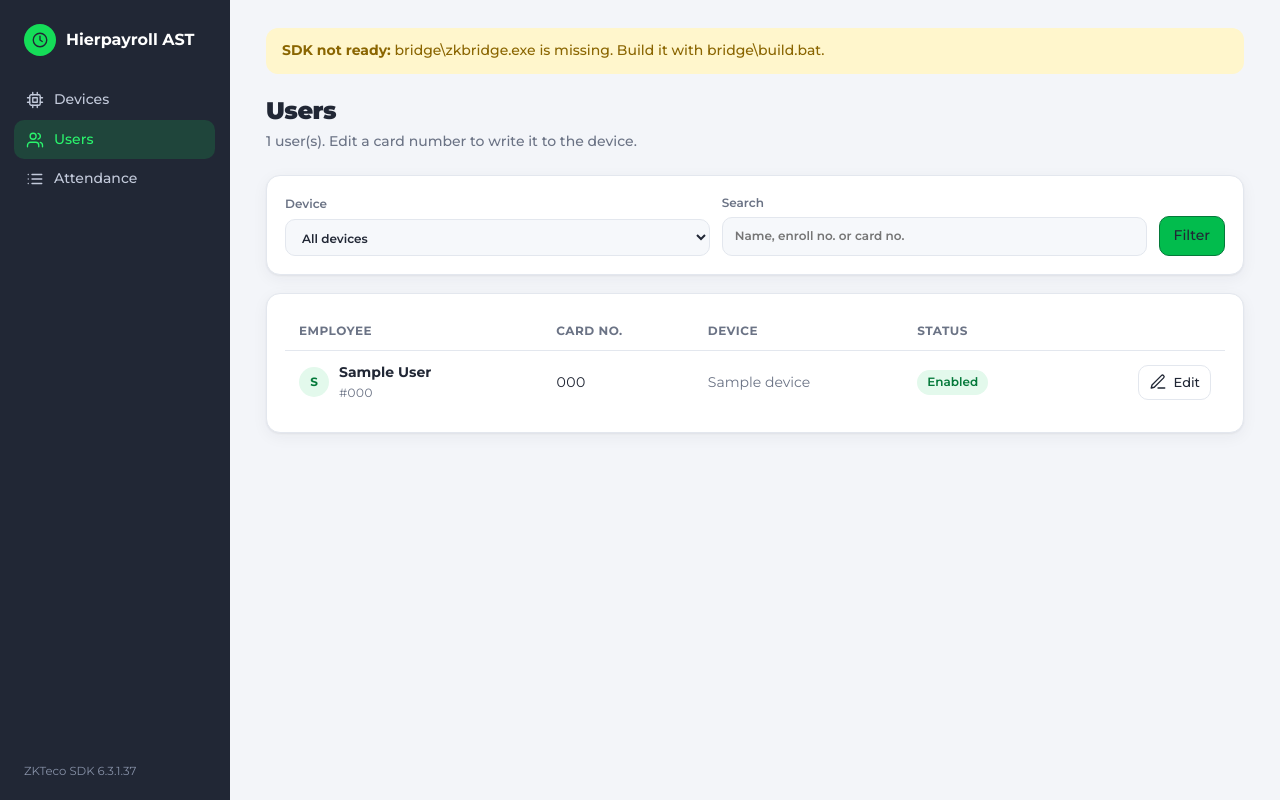
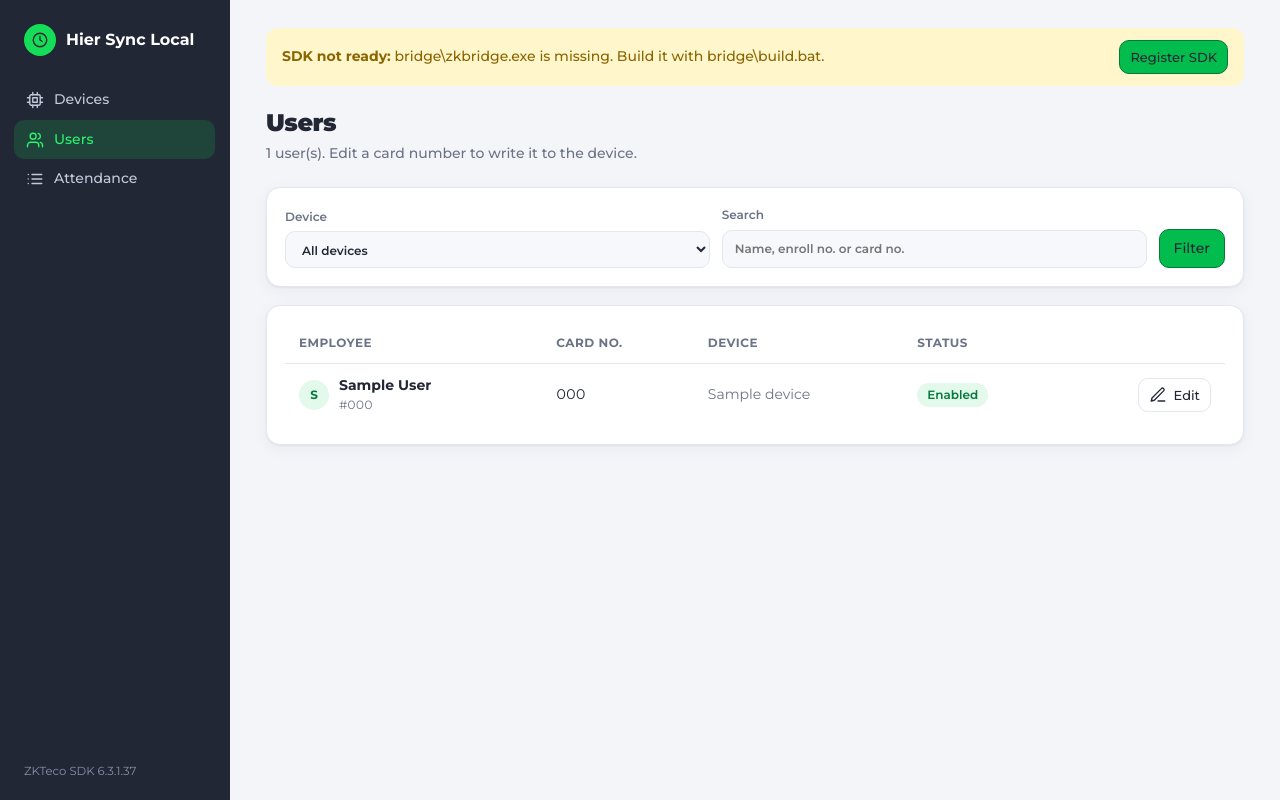
Before and after one commit to hbsi-developer/hier-sync-local, a Laravel app: page /users in a window 1280 px wide. Run offline with Laravel 12, Linux system fonts and the light colour scheme; tables that the repository leaves empty hold one stand-in row (values such as "Sample post").

Commit message:
Rename app to Hier Sync Local, add SDK register button, fix PHP lookup
- Rename "Hierpayroll AST" to "Hier Sync Local" in the UI, package name,
  installer file name and app ID; carry over user data saved under the
  old name on first launch.
- Add a "Register SDK" button to the "SDK not ready" banner that runs
  sdk\register-sdk.ps1 elevated via a UAC prompt.
- Pick the newest x64 PHP 8.x under Laragon instead of a hardcoded list
  of folder names, which fell back to PHP 8.1 and failed the migration.

Co-Authored-By: Claude Fable 5.2 <noreply@anthropic.com>

```diff
--- a/app/Services/ZkemClient.php
+++ b/app/Services/ZkemClient.php
@@ -4,6 +4,7 @@ namespace App\Services;
 
 use Carbon\Carbon;
 use RuntimeException;
+use Symfony\Component\Process\Process;
 
 /**
  * Talks to ZKTeco devices through bridge\zkbridge.exe, a small .NET tool that wraps the
@@ -25,18 +26,65 @@ class ZkemClient
         return base_path('bridge/zkbridge.exe');
     }
 
+    public static function sdkRegistered(): bool
+    {
+        exec('reg query "HKCR\\zkemkeeper.ZKEM" 2>&1', $out, $code);
+
+        return $code === 0;
+    }
+
     public static function environmentProblem(): ?string
     {
         if (! is_file(self::bridgePath())) {
             return 'bridge\\zkbridge.exe is missing. Build it with bridge\\build.bat.';
         }
 
-        exec('reg query "HKCR\\zkemkeeper.ZKEM" 2>&1', $out, $code);
-        if ($code !== 0) {
+        if (! self::sdkRegistered()) {
             return 'The ZKTeco SDK is not registered. Run sdk\\register-sdk.bat as Administrator.';
         }
 
         return null;
+    }
+
+    /**
+     * Runs sdk\register-sdk.ps1 elevated (Windows shows a UAC prompt) and waits for it.
+     *
+     * @throws RuntimeException when the prompt is declined or registration fails.
+     */
+    public static function registerSdk(): void
+    {
+        $script = base_path('sdk/register-sdk.ps1');
+        if (! is_file($script)) {
+            throw new RuntimeException('sdk\\register-sdk.ps1 is missing.');
+        }
+
+        // The script path travels in an environment variable so no shell quoting is needed.
+        $launcher = <<<'PS'
+            $q = [char]34
+            $a = '-NoProfile -ExecutionPolicy Bypass -File ' + $q + $env:ZK_SDK_SCRIPT + $q
+            try {
+                $p = Start-Process powershell.exe -Verb RunAs -Wait -PassThru -WindowStyle Hidden -ArgumentList $a
+                exit $p.ExitCode
+            } catch {
+                exit 1223
+            }
+            PS;
+
+        $process = new Process(
+            ['powershell.exe', '-NoProfile', '-ExecutionPolicy', 'Bypass', '-Command', $launcher],
+            null,
+            ['ZK_SDK_SCRIPT' => str_replace('/', '\\', $script)],
+        );
+        $process->setTimeout(180);
+        $process->run();
+
+        $code = $process->getExitCode();
+        if ($code === 1223) {
+            throw new RuntimeException('Registration was cancelled. Administrator permission is required to register the SDK.');
+        }
+        if ($code !== 0 || ! self::sdkRegistered()) {
+            throw new RuntimeException("The ZKTeco SDK could not be registered (code {$code}). Try running sdk\\register-sdk.bat as Administrator.");
+        }
     }
 
     public function connect(string $ip, int $port = 4370): static
--- a/resources/views/layout.blade.php
+++ b/resources/views/layout.blade.php
@@ -3,7 +3,7 @@
 <head>
     <meta charset="utf-8">
     <meta name="viewport" content="width=device-width, initial-scale=1">
-    <title>Hierpayroll AST</title>
+    <title>Hier Sync Local</title>
     <style>
         /* Brand: HBSI Brand Guideline. Primary greens #15DD58 / #02BC4D / #2AF56D, accents #5583ED + #FFCC00, neutrals #212735 + #FFFFFF. Typeface: Montserrat. */
         @font-face { font-family:"Montserrat"; src:url("{{ asset('fonts/Montserrat.ttf') }}") format("truetype"); font-weight:100 900; font-style:normal; font-display:swap; }
@@ -111,7 +111,8 @@
         .toast { padding:12px 16px; border-radius:12px; background:var(--surface); border:1px solid var(--line); box-shadow:0 10px 30px rgba(0,0,0,.18); display:flex; gap:10px; align-items:flex-start; animation:in .2s ease-out; }
         .toast.ok { border-left:4px solid var(--good); } .toast.err { border-left:4px solid var(--bad); }
         @keyframes in { from { transform:translateY(10px); opacity:0; } }
-        .banner { padding:12px 16px; border-radius:12px; background:var(--warn-soft); color:var(--warn); margin-bottom:18px; font-weight:500; }
+        .banner { padding:12px 16px; border-radius:12px; background:var(--warn-soft); color:var(--warn); margin-bottom:18px; font-weight:500; display:flex; align-items:center; justify-content:space-between; gap:14px; }
+        .banner button { flex-shrink:0; white-space:nowrap; }
         dialog { border:1px solid var(--line); border-radius:var(--radius); background:var(--surface); color:var(--text); padding:0; width:min(480px,92vw); box-shadow:0 24px 60px rgba(0,0,0,.35); }
         dialog::backdrop { background:rgba(10,14,25,.55); backdrop-filter:blur(2px); }
         dialog form { padding:22px; display:grid; gap:14px; } dialog h2 { margin:0 0 2px; font-size:18px; }
@@ -122,7 +123,7 @@
 <body>
 
 <aside class="side">
-    <div class="brand"><i><x-icon name="clock"/></i> Hierpayroll AST</div>
+    <div class="brand"><i><x-icon name="clock"/></i> Hier Sync Local</div>
     <nav class="nav">
         <a href="{{ route('devices.index') }}" class="{{ request()->routeIs('devices.*') ? 'on' : '' }}"><x-icon name="cpu"/> Devices</a>
         <a href="{{ route('users.index') }}" class="{{ request()->routeIs('users.*') ? 'on' : '' }}"><x-icon name="users"/> Users</a>
@@ -131,7 +132,17 @@
     <small>ZKTeco SDK 6.3.1.37</small>
 </aside>
 <main class="content">
-    @if (isset($problem) && $problem) <div class="banner"><strong>SDK not ready:</strong> {{ $problem }}</div> @endif
+    @if (isset($problem) && $problem)
+        <div class="banner">
+            <span><strong>SDK not ready:</strong> {{ $problem }}</span>
+            @if (! \App\Services\ZkemClient::sdkRegistered())
+                <form method="post" action="{{ route('sdk.register') }}" onsubmit="const b=this.querySelector('button');b.disabled=true;b.textContent='Waiting for permission…';">
+                    @csrf
+                    <button class="primary sm">Register SDK</button>
+                </form>
+            @endif
+        </div>
+    @endif
     @yield('content')
 </main>
 <div class="toasts" id="toasts">
--- a/routes/web.php
+++ b/routes/web.php
@@ -19,6 +19,8 @@ Route::post('/devices/{device}/sync-time', [DeviceController::class, 'syncTime']
 Route::post('/auto-sync', [DeviceController::class, 'autoSyncSettings'])->name('auto-sync.settings');
 Route::post('/devices/{device}/toggle-auto', [DeviceController::class, 'toggleAuto'])->name('devices.toggle-auto');
 
+Route::post('/sdk/register', [DeviceController::class, 'registerSdk'])->name('sdk.register');
+
 Route::get('/users', [\App\Http\Controllers\UserController::class, 'index'])->name('users.index');
 Route::put('/users/{user}', [\App\Http\Controllers\UserController::class, 'update'])->name('users.update');
 
```
Also changed, not shown: app/Http/Controllers/DeviceController.php (+11 -0 lines), electron/main.js (+33 -16 lines), package.json (+5 -5 lines), README-DESKTOP.md, package-lock.json.
